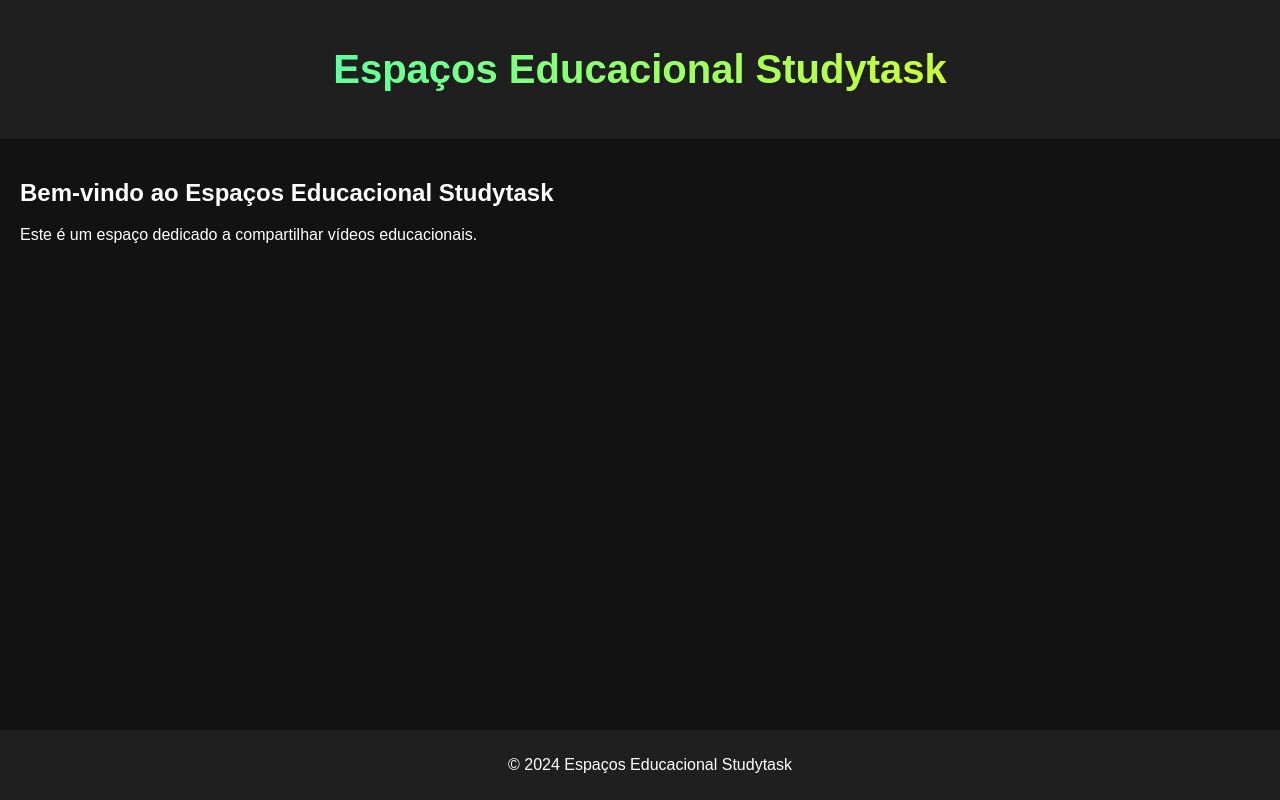
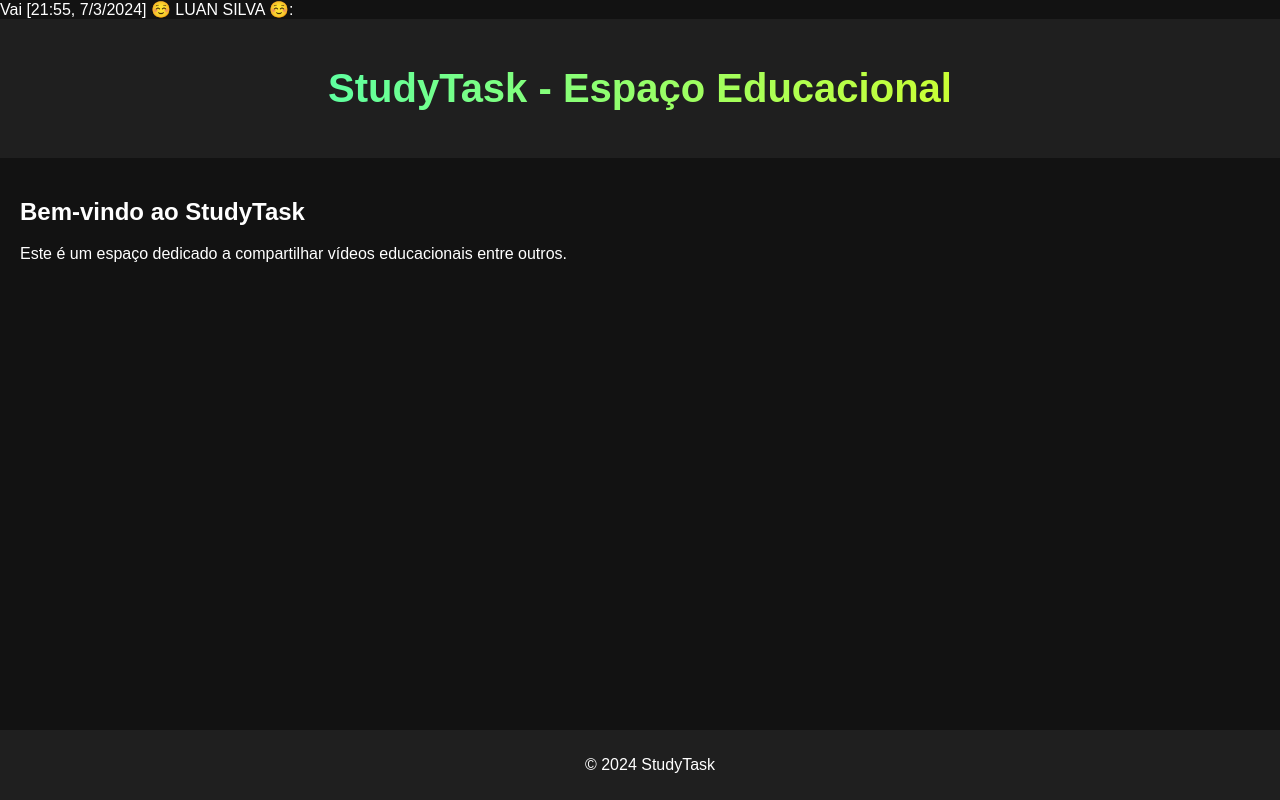
Before and after one commit to Luanzinh0fc/Studytask, a plain HTML site: page index.html in a window 1280 px wide. Drawn offline with Linux system fonts and the light colour scheme.

Commit message:
Update index.html

```diff
--- a/index.html
+++ b/index.html
@@ -1,9 +1,10 @@
-<!DOCTYPE html>
+Vai
+[21:55, 7/3/2024] ☺️ LUAN SILVA ☺️: <!DOCTYPE html>
 <html lang="pt-br">
 <head>
     <meta charset="UTF-8">
     <meta name="viewport" content="width=device-width, initial-scale=1.0">
-    <title>Espaços Educacional Studytask</title>
+    <title>StudyTask - Espaço Educacional</title>
     <style>
         body {
             background-color: #121212;
@@ -56,14 +57,14 @@
 </head>
 <body>
     <header>
-        <h1>Espaços Educacional Studytask</h1>
+        <h1>StudyTask - Espaço Educacional</h1>
     </header>
     <div class="content">
-        <h2>Bem-vindo ao Espaços Educacional Studytask</h2>
-        <p>Este é um espaço dedicado a compartilhar vídeos educacionais.</p>
+        <h2>Bem-vindo ao StudyTask</h2>
+        <p>Este é um espaço dedicado a compartilhar vídeos educacionais entre outros.</p>
     </div>
     <footer>
-        <p>&copy; 2024 Espaços Educacional Studytask</p>
+        <p>&copy; 2024 StudyTask</p>
     </footer>
 </body>
-</html>
+</htm
```
